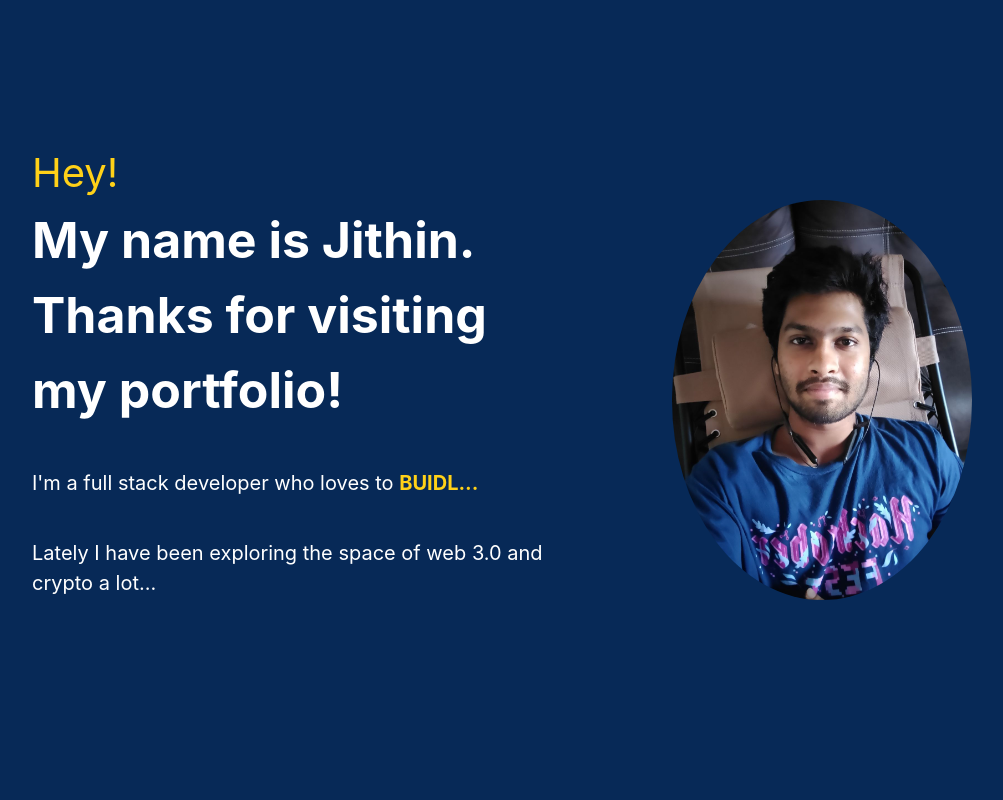
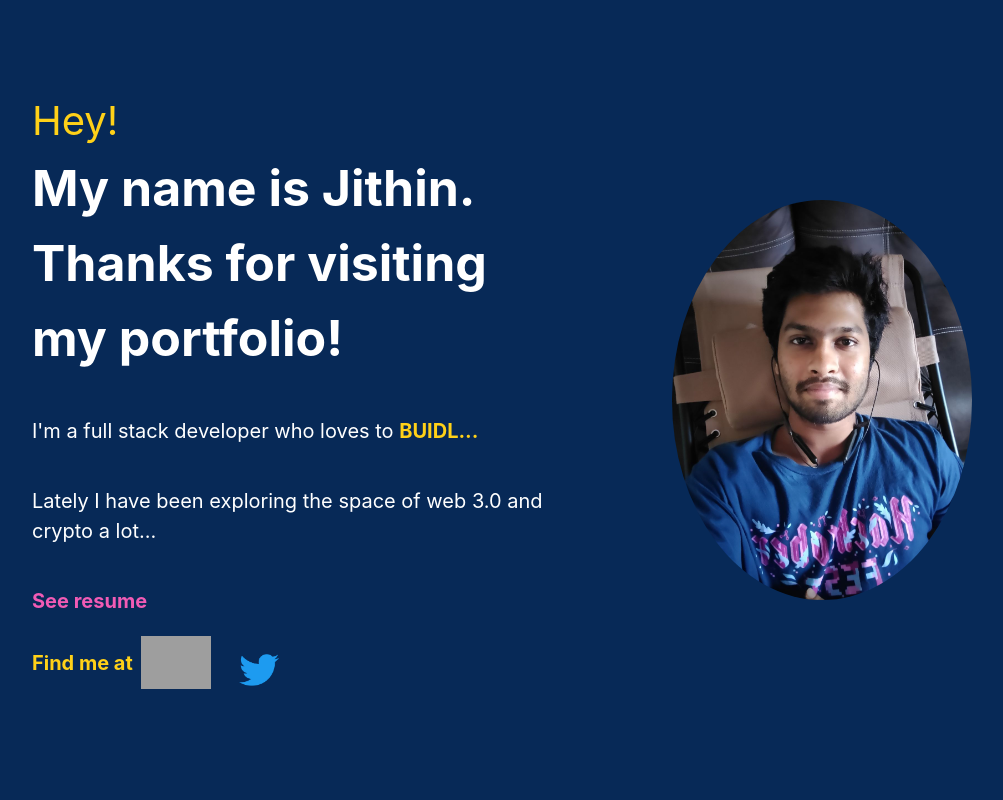
Before and after one commit to JithinKS97/Portfolio, a Next.js app: page / in a window 1280 px wide. Shown: the top 800 px of the page, without its empty margins (68-1071 px from the left). Built offline with nearby package versions, Linux system fonts and the light colour scheme; grey boxes are pictures that could not be loaded.

Commit message:
portfolio

```diff
--- a/components/Home/index.js
+++ b/components/Home/index.js
@@ -1,7 +1,15 @@
 /* eslint-disable @next/next/no-img-element */
 /* eslint-disable jsx-a11y/alt-text */
 /* eslint-disable react/no-unescaped-entities */
-import { Box, Text, Flex, Center, ScaleFade } from "@chakra-ui/react";
+import {
+  Box,
+  Text,
+  Flex,
+  Center,
+  ScaleFade,
+  Link,
+  HStack,
+} from "@chakra-ui/react";
 
 export default function Home() {
   return (
@@ -33,7 +41,28 @@ export default function Home() {
                 Lately I have been exploring the space of web 3.0 and crypto a
                 lot...
               </Text>
-              <Text color="white" mt="10" fontSize="20px"></Text>
+              <Box mt="10">
+                <Link
+                  target="_blank"
+                  fontSize="20px"
+                  fontWeight="bold"
+                  color="#f15bb5"
+                  href="https://rxresu.me/r/wv3nlu"
+                >
+                  See resume
+                </Link>
+                <HStack mt="5">
+                  <Box fontSize="20px" fontWeight="bold" color="#FFD118">
+                    Find me at
+                  </Box>
+                  <Link target="_blank" href="https://github.com/JithinKS97">
+                    <img className="logo" src="octocat.png"></img>
+                  </Link>
+                  <Link target="_blank" href="https://twitter.com/JithinKS_">
+                    <img className="logo-twitter" src="twitter.png"></img>
+                  </Link>
+                </HStack>
+              </Box>
             </Box>
           </ScaleFade>
         </Center>
@@ -52,4 +81,32 @@ const style = `
     width: 300px;
     border-radius: 100%;
   }
+  .logo {
+    width:70px;
+    cursor: pointer;
+  }
+  .logo-twitter {
+    width:40px;
+    cursor: pointer;
+    margin-left:20px;
+    margin-top:15px;
+  }
+  .logo:hover {
+    filter: brightness(150%);
+    -webkit-filter: brightness(150%);
+    -moz-filter: brightness(150%);
+    -o-filter: brightness(150%);
+    -ms-filter: brightness(150%);
+    -webkit-transition: all 0.50s;
+    transition: all 0.10s;
+  }
+  .logo-twitter:hover {
+    filter: brightness(150%);
+    -webkit-filter: brightness(150%);
+    -moz-filter: brightness(150%);
+    -o-filter: brightness(150%);
+    -ms-filter: brightness(150%);
+    -webkit-transition: all 0.50s;
+    transition: all 0.10s;
+  }
 `;
```
Also changed, not shown: public/twitter.png (added), 1 other file (tests, documents, lock files or other folders).
